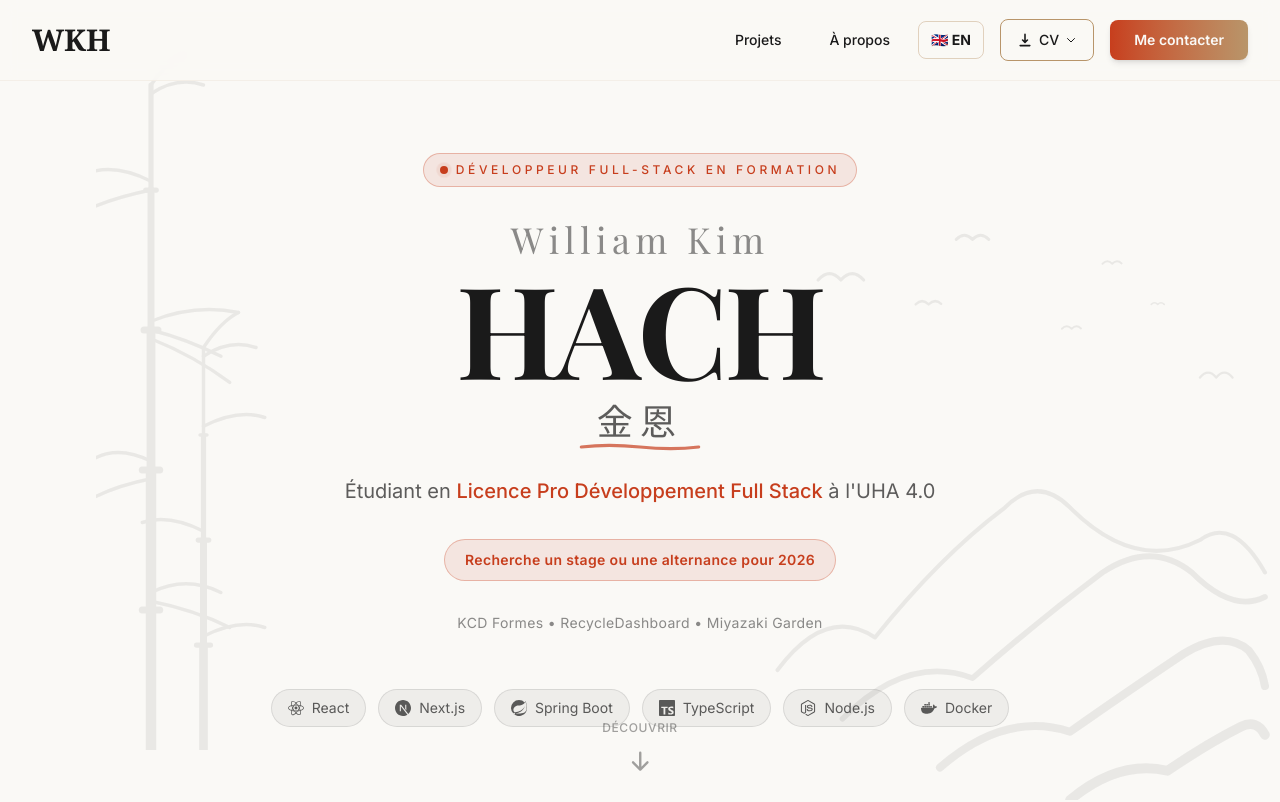
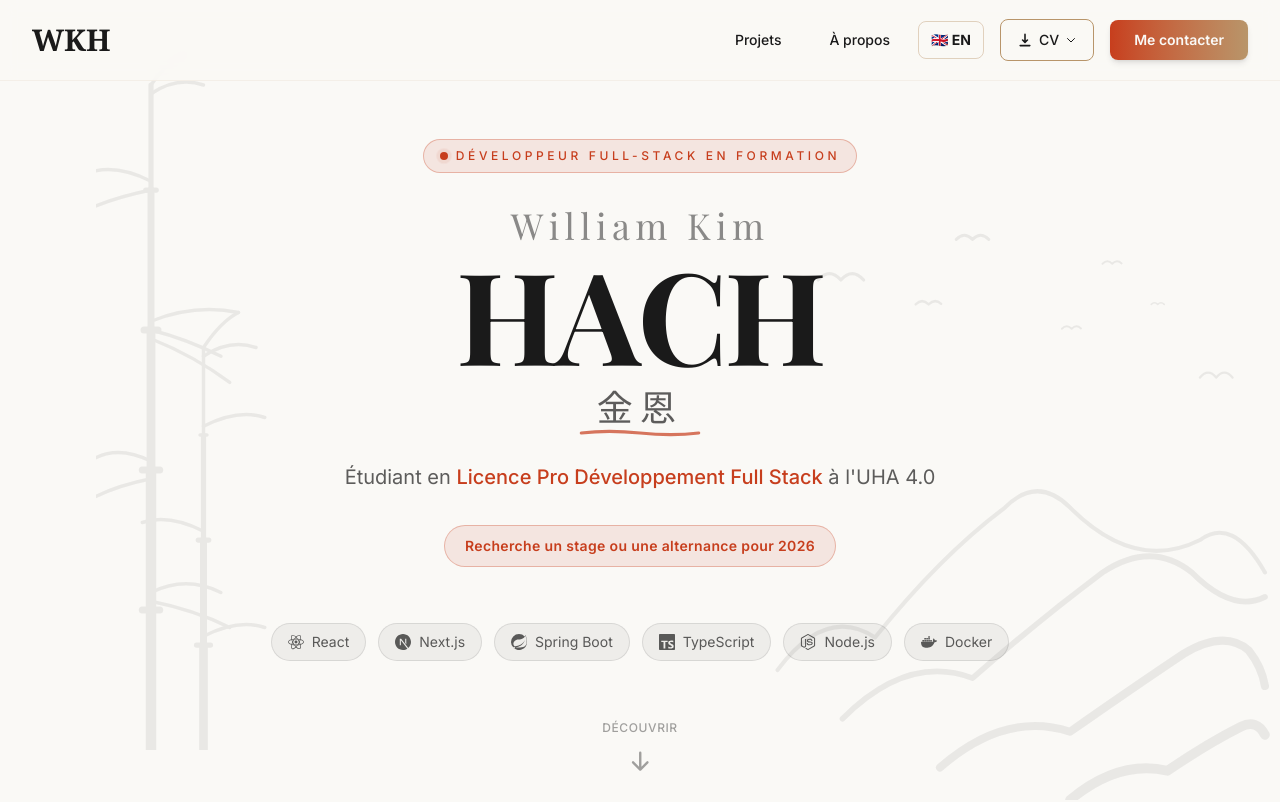
Before and after one commit to hachwilliam89-spec/portfolio-kim, a Next.js app: page / in a window 1280 px wide. Shown: the top 802 px of the page. Built offline with nearby package versions, Linux system fonts and the light colour scheme; a web font is replaced by a local one.

Commit message:
fix hero

```diff
--- a/components/Hero.tsx
+++ b/components/Hero.tsx
@@ -137,7 +137,7 @@ export default function Hero() {
                 initial={reduce ? false : { opacity: 0, y: 40 }}
                 animate={{ opacity: 1, y: 0 }}
                 transition={{ duration: 0.6, ease: 'easeOut', delay: 0.2 }}
-                className="relative z-10 text-center space-y-8 max-w-4xl"
+                className="relative z-10 text-center space-y-8 max-w-4xl pb-20"
             >
                 {/* Badge status */}
                 <motion.div
@@ -250,16 +250,6 @@ export default function Hero() {
                     </span>
                 </motion.div>
 
-                {/* Projets mentionnés */}
-                <motion.p
-                    initial={reduce ? false : { opacity: 0 }}
-                    animate={{ opacity: 1 }}
-                    transition={{ duration: 0.6, delay: 2.2 }}
-                    className="text-sm text-ink/50 tracking-wide"
-                >
-                    KCD Formes • RecycleDashboard • Miyazaki Garden
-                </motion.p>
-
                 {/* Tech badges */}
                 <motion.div
                     initial={reduce ? false : { opacity: 0 }}
```
